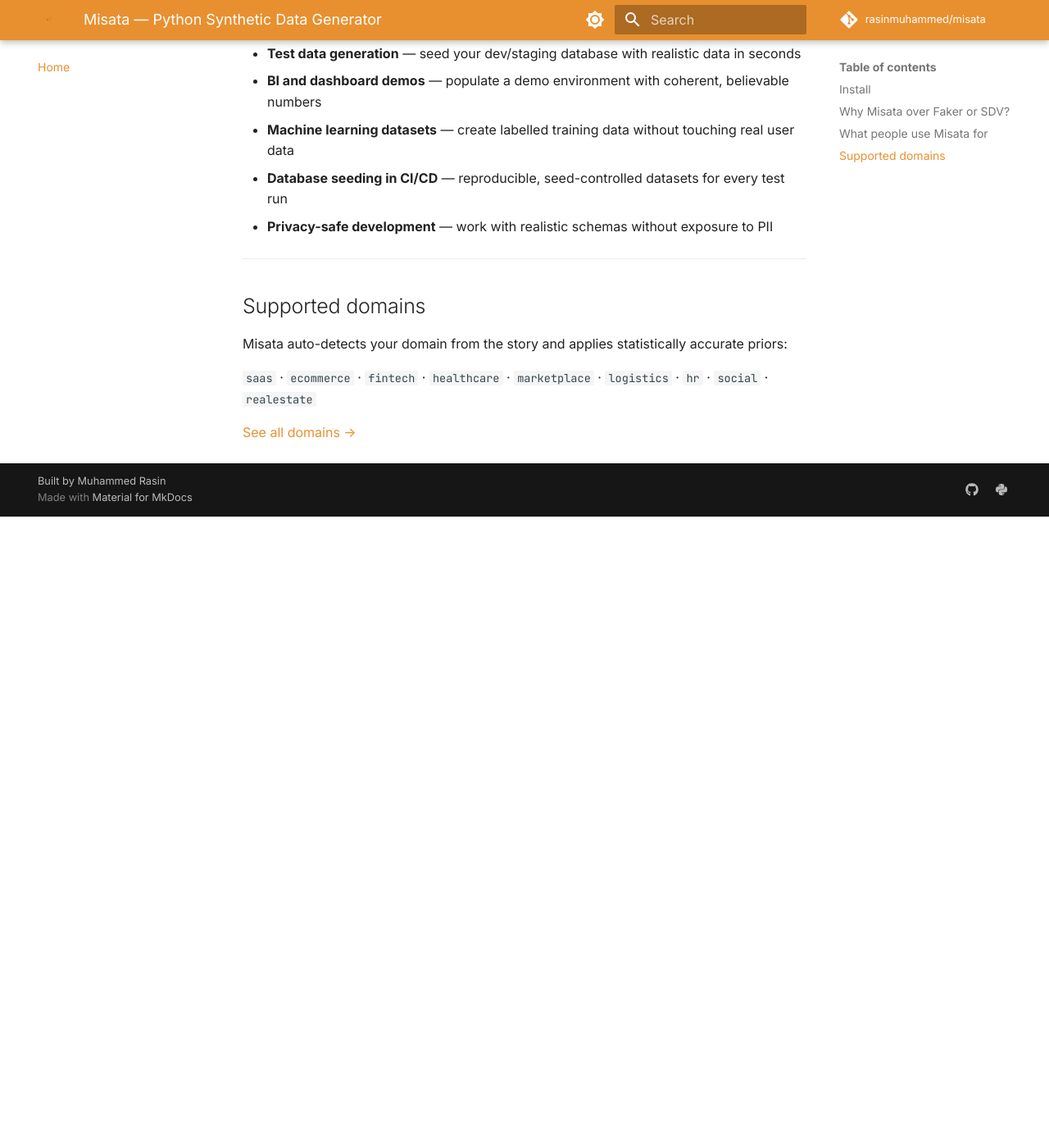
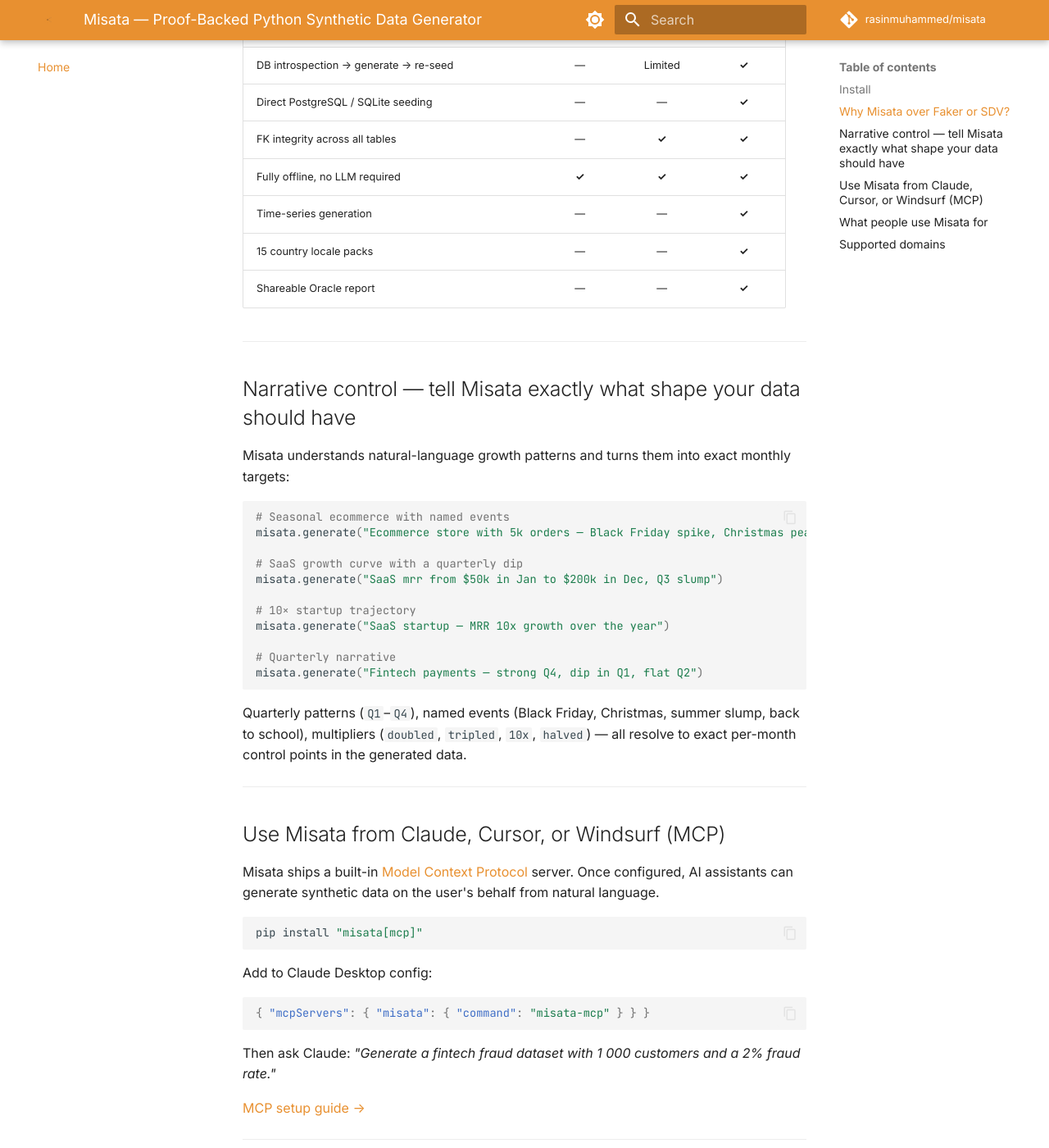
Before and after one commit to rasinmuhammed/misata, an MkDocs documentation site: the page built from docs/index.md, in a window 1280 px wide and 1400 px high, scrolled down 1605 px. Shown: the whole window at 82% size. Built offline with MkDocs 1.6.1 and Material for MkDocs 9.7.7, drawn with Linux system fonts in a browser that asks for light colours; comment, search, counter and statistics services are not loaded; before the commit the page ends 2235 px from its top, so only the background shows below that; some of the changed text lies outside the part shown.

Commit message:
docs: comprehensive 0.8.0 release — CHANGELOG, README, mkdocs nav, docs/index
CHANGELOG: add all post-April additions to 0.8.0 — 5 new domains, DetectionReport/
preview() API, scored detection, JSON Schema, actionable validation hints, MCP server
with error handling, narrative patterns (quarters, named events, multipliers), 581 tests.

README: add MCP + JSON Schema rows to comparison table; update outcome curves section
with narrative examples (Black Friday, 10x, Q4 push); update How it works diagram.

mkdocs.yml: add guides/mcp.md to nav.

docs/index.md: add narrative control section with code examples, MCP quick-start
section, expanded domain list (all 18), updated comparison table.

````diff
--- a/docs/index.md
+++ b/docs/index.md
@@ -1,13 +1,29 @@
 ---
-title: Misata — Python Synthetic Data Generator
-description: Generate realistic multi-table synthetic data from plain English, YAML, or your own database. The best Faker alternative for test data, database seeding, and ML datasets. Free and open-source.
+title: Misata — Proof-Backed Python Synthetic Data Generator
+description: Generate realistic multi-table synthetic data from plain English, YAML, or your own database, with Oracle reports for validation, realism, privacy, and reproducibility.
 ---
 
-# Misata — Python Synthetic Data Generator
+# Misata — Proof-Backed Python Synthetic Data Generator
 
-**Realistic multi-table synthetic data — from a sentence, a YAML file, or your own database.**
+**Realistic multi-table synthetic data with validation reports — from a sentence, YAML, or your own database.**
 
-No ML model. No real data needed. Referential integrity guaranteed across every table.
+No ML model. No real data needed. Referential integrity guaranteed across every table. Every CLI generation writes an Oracle report by default.
+
+---
+
+```bash
+misata generate \
+  --story "Brazilian fintech with R$ payments, CPF verification, and 3% fraud" \
+  --rows 1000 \
+  --output-dir ./demo_data
+
+# CSVs + ./demo_data/oracle_report.json
+```
+
+The Oracle report separates hard guarantees from advisory realism checks: row counts, referential integrity, constraints, temporal consistency, locale/domain fit, privacy notes, fidelity scores, and reproducibility metadata.
+
+[Get started →](quickstart.md){ .md-button .md-button--primary }
+[View on GitHub →](https://github.com/rasinmuhammed/misata){ .md-button }
 
 ---
 
@@ -87,6 +98,9 @@
 |:--|:--:|:--:|:--:|
 | One-liner multi-table generation | — | — | **✓** |
 | Story auto-detects locale + country stats | — | — | **✓** |
+| 18 built-in domain schemas (SaaS → streaming) | — | — | **✓** |
+| Narrative growth curves (Q4 push, Black Friday, 10×) | — | — | **✓** |
+| MCP server — usable from Claude / Cursor / Windsurf | — | — | **✓** |
 | YAML schema committed to git | — | — | **✓** |
 | DB introspection → generate → re-seed | — | Limited | **✓** |
 | Direct PostgreSQL / SQLite seeding | — | — | **✓** |
@@ -94,7 +108,49 @@
 | Fully offline, no LLM required | **✓** | **✓** | **✓** |
 | Time-series generation | — | — | **✓** |
 | 15 country locale packs | — | — | **✓** |
-| CSV quality validation | — | — | **✓** |
+| Shareable Oracle report | — | — | **✓** |
+
+---
+
+## Narrative control — tell Misata exactly what shape your data should have
+
+Misata understands natural-language growth patterns and turns them into exact monthly targets:
+
+```python
+# Seasonal ecommerce with named events
+misata.generate("Ecommerce store with 5k orders — Black Friday spike, Christmas peak")
+
+# SaaS growth curve with a quarterly dip
+misata.generate("SaaS mrr from $50k in Jan to $200k in Dec, Q3 slump")
+
+# 10× startup trajectory
+misata.generate("SaaS startup — MRR 10x growth over the year")
+
+# Quarterly narrative
+misata.generate("Fintech payments — strong Q4, dip in Q1, flat Q2")
+```
+
+Quarterly patterns (`Q1`–`Q4`), named events (Black Friday, Christmas, summer slump, back to school), multipliers (`doubled`, `tripled`, `10x`, `halved`) — all resolve to exact per-month control points in the generated data.
+
+---
+
+## Use Misata from Claude, Cursor, or Windsurf (MCP)
+
+Misata ships a built-in [Model Context Protocol](https://modelcontextprotocol.io) server. Once configured, AI assistants can generate synthetic data on the user's behalf from natural language.
+
+```bash
+pip install "misata[mcp]"
+```
+
+Add to Claude Desktop config:
+
+```json
+{ "mcpServers": { "misata": { "command": "misata-mcp" } } }
+```
+
+Then ask Claude: *"Generate a fintech fraud dataset with 1 000 customers and a 2% fraud rate."*
+
+[MCP setup guide →](guides/mcp.md)
 
 ---
 
@@ -102,9 +158,9 @@
 
 - **Test data generation** — seed your dev/staging database with realistic data in seconds
 - **BI and dashboard demos** — populate a demo environment with coherent, believable numbers
-- **Machine learning datasets** — create labelled training data without touching real user data
 - **Database seeding in CI/CD** — reproducible, seed-controlled datasets for every test run
 - **Privacy-safe development** — work with realistic schemas without exposure to PII
+- **AI agent workflows** — let Claude or Cursor generate the dataset directly via MCP
 
 ---
 
--- a/mkdocs.yml
+++ b/mkdocs.yml
@@ -90,8 +90,10 @@
     - Long-Form Text: guides/long-form-text.md
     - Column Correlations: guides/correlations.md
     - Anomaly Injection: guides/anomaly-injection.md
+    - Research Benchmarks: guides/research-benchmarks.md
     - Jupyter Magic: guides/jupyter.md
     - REST API: guides/rest-api.md
+    - MCP Server (AI agents): guides/mcp.md
 
 extra:
   social:
````
Also changed, not shown: other parts of docs/index.md (+1 -6 lines), CHANGELOG.md (+79 -1 lines), README.md (+19 -5 lines).
